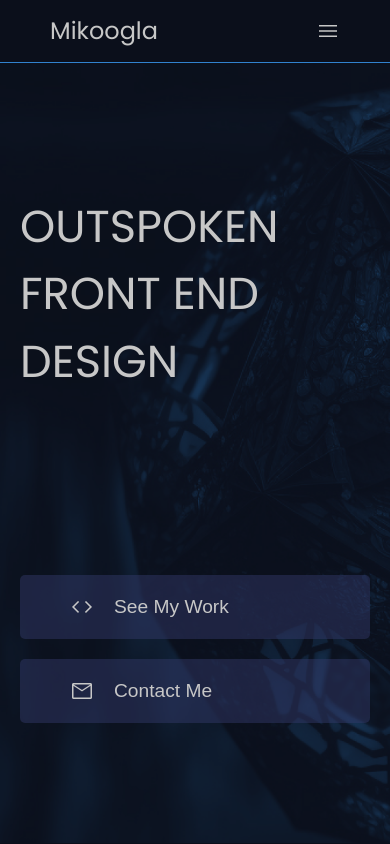
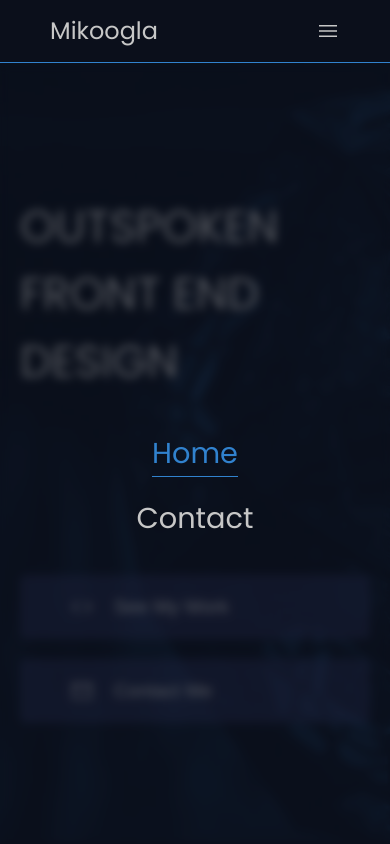
Before and after one commit to mikoogla/vue-portfolio, a Vue app: page / in a window 390 px wide. Shown: the top 844 px of the page. Built offline with nearby package versions, Linux system fonts and the light colour scheme.

Commit message:
mobile menu

```diff
--- a/src/assets/base.css
+++ b/src/assets/base.css
@@ -14,6 +14,7 @@
   --size-font: calc(1rem - var(--prescaler));
   --size-font-medium: calc(1.2rem - var(--prescaler));
   --size-font-large: calc(1.4rem - var(--prescaler));
+  --size-font-xl: calc(2rem - var(--prescaler));
   --size-h1: calc(3rem - var(--prescaler));
   --size-quadrant: 500px;
 
--- /dev/null
+++ b/src/components/MobileMenu.vue
@@ -0,0 +1,31 @@
+<template>
+  <div class="mobile-menu">
+    <RouterLink to="/"> <div>Home</div></RouterLink>
+    <RouterLink to="/contact"> <div>Contact</div></RouterLink>
+  </div>
+</template>
+
+<style scoped>
+.mobile-menu {
+  position: fixed;
+  top: 4rem;
+  left: 0;
+  width: 100%;
+  height: 100%;
+  background-color: var(--color-background-layout);
+  backdrop-filter: blur(5px);
+  z-index: 100;
+  display: flex;
+  flex-direction: column;
+  justify-content: center;
+  align-items: center;
+  font-size: var(--size-font-xl);
+  gap: 20px;
+}
+a.router-link-exact-active {
+  color: var(--color-accent-2);
+  /* underline */
+  border-bottom: 1px solid var(--color-accent-2);
+  transition: all 0.3s ease-in-out;
+}
+</style>
--- a/src/components/Navbar.vue
+++ b/src/components/Navbar.vue
@@ -1,5 +1,9 @@
 <template>
   <div class="navbar-container">
+    <MobileMenu
+      :style="{ display: isMenuVisible ? 'none' : '' }"
+      @click="showMenu"
+    />
     <RouterLink to="/"> <div class="logo">Mikoogla</div></RouterLink>
     <div class="navigation">
       <RouterLink class="mobile-off navtext" to="/">Home</RouterLink>
@@ -15,8 +19,13 @@
 </template>
 
 <script setup>
+import MobileMenu from "./MobileMenu.vue";
+import { ref } from "vue";
+
+const isMenuVisible = ref(false);
+
 function showMenu() {
-  alert("menu will be heree");
+  isMenuVisible.value = !isMenuVisible.value;
 }
 function languageChange() {
   alert("changing Language");
```
